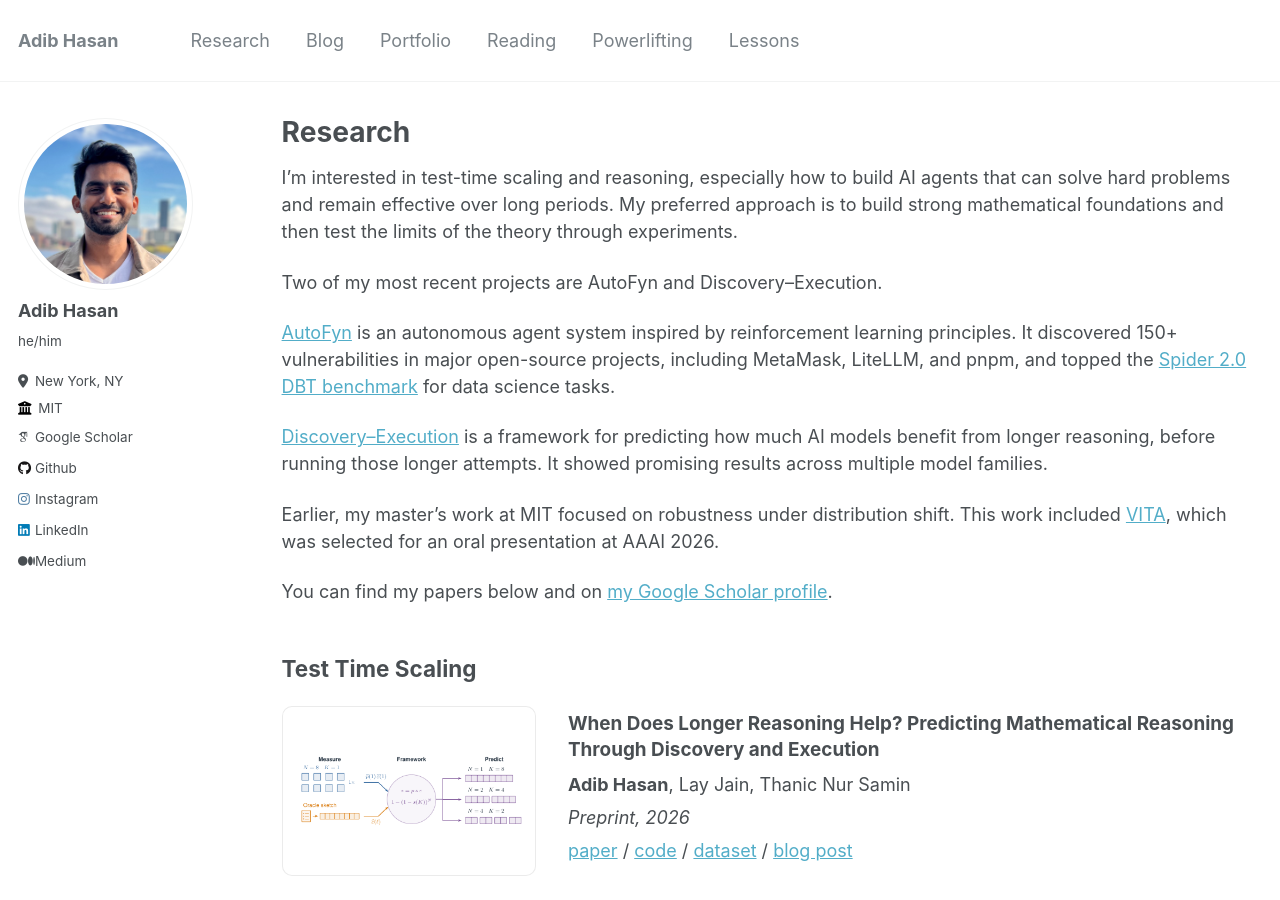
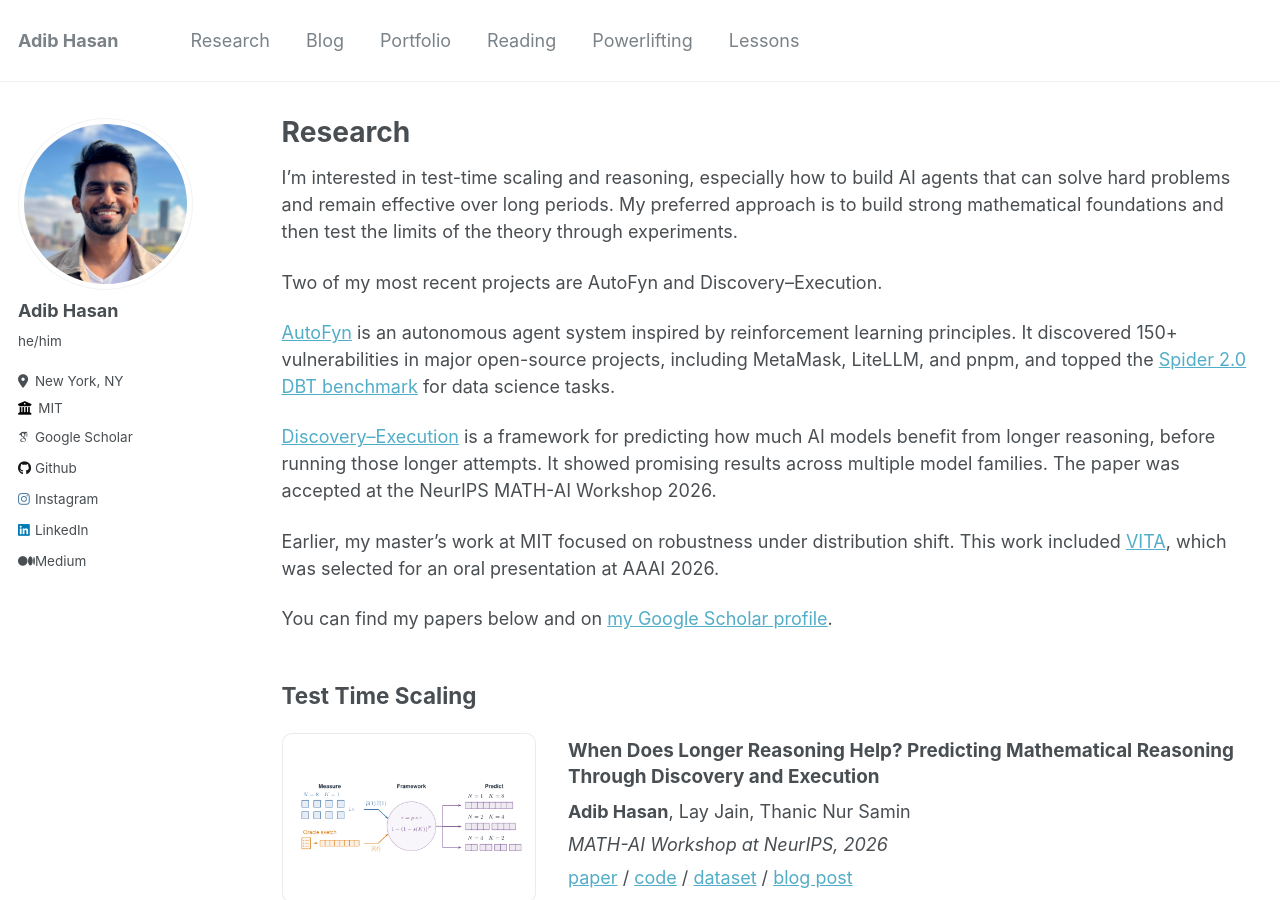
Before and after one commit to Neehan/neehan.github.io, a Jekyll site: the page built from _pages/research.md, in a window 1280 px wide and 900 px high. Built offline with Jekyll 4.4.1, drawn with Linux system fonts in a browser that asks for light colours; some web fonts are replaced.

Commit message:
Add Discovery–Execution NeurIPS MATH-AI workshop acceptance

```diff
--- a/_data/research.yml
+++ b/_data/research.yml
@@ -2,7 +2,7 @@
   papers:
     - title: "When Does Longer Reasoning Help? Predicting Mathematical Reasoning Through Discovery and Execution"
       authors: ["Adib Hasan", "Lay Jain", "Thanic Nur Samin"]
-      venue: "Preprint, 2026"
+      venue: "MATH-AI Workshop at NeurIPS, 2026"
       image: "/images/de_framework_overview.png"
       image_alt: "Discovery–Execution framework: measure discovery and execution, then predict success across compute allocations"
       links:
--- a/_pages/research.md
+++ b/_pages/research.md
@@ -11,7 +11,7 @@ Two of my most recent projects are AutoFyn and Discovery–Execution.
 
 [AutoFyn](/blog/autofyn/) is an autonomous agent system inspired by reinforcement learning principles. It discovered 150+ vulnerabilities in major open-source projects, including MetaMask, LiteLLM, and pnpm, and topped the [Spider 2.0 DBT benchmark](https://spider2-sql.github.io/) for data science tasks.
 
-[Discovery–Execution](/blog/discovery-execution/) is a framework for predicting how much AI models benefit from longer reasoning, before running those longer attempts. It showed promising results across multiple model families.
+[Discovery–Execution](/blog/discovery-execution/) is a framework for predicting how much AI models benefit from longer reasoning, before running those longer attempts. It showed promising results across multiple model families. The paper was accepted at the NeurIPS MATH-AI Workshop 2026.
 
 Earlier, my master’s work at MIT focused on robustness under distribution shift. This work included [VITA](/blog/vita/), which was selected for an oral presentation at AAAI 2026.
 
```
